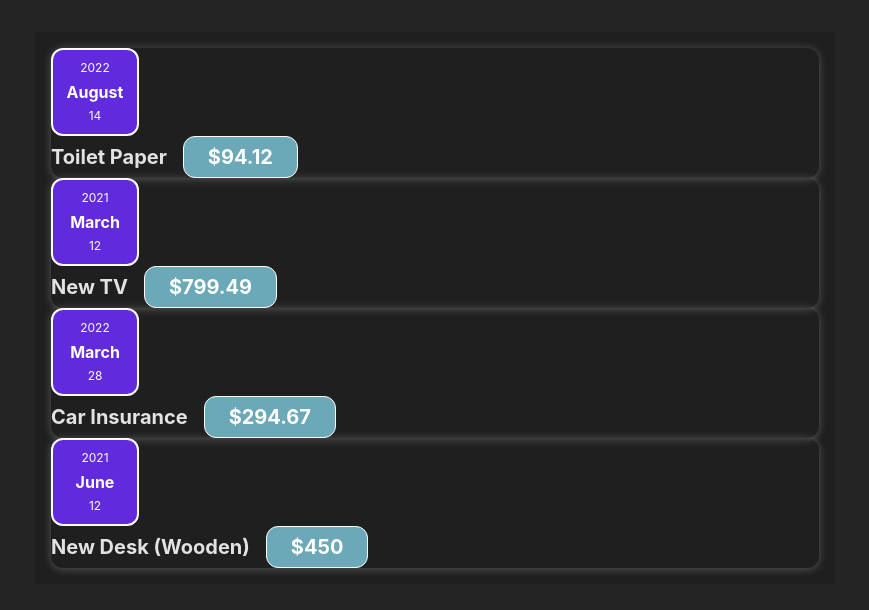
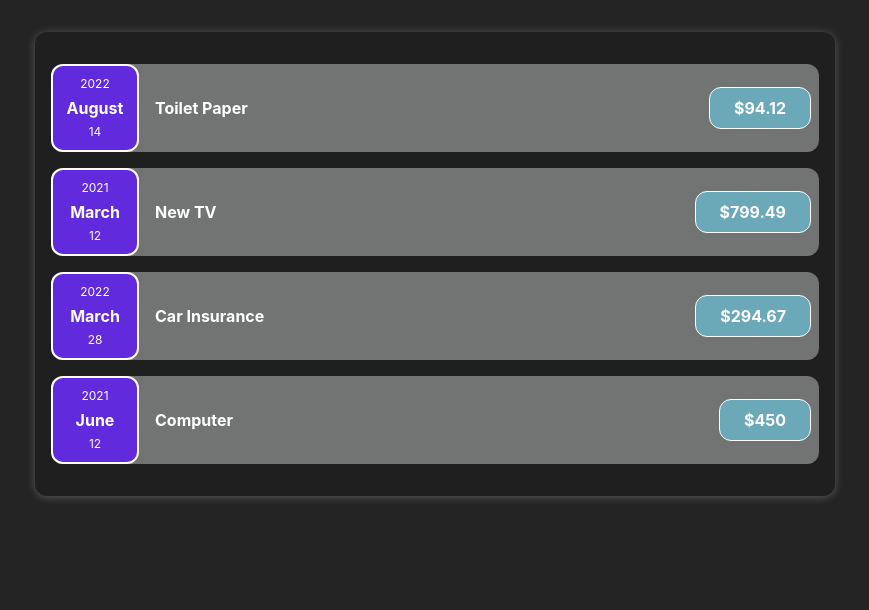
Before and after one commit to metalhead5209/react-expense-tracker, a React (Vite) app: page / in a window 1280 px wide. Shown: the top 610 px of the page, without its empty margins (205-1074 px from the left). Built offline with nearby package versions, Linux system fonts and the light colour scheme.

Commit message:
used card component as container and set props as children

```diff
--- a/src/App.jsx
+++ b/src/App.jsx
@@ -18,7 +18,7 @@ function App() {
     },
     {
       id: "e4",
-      title: "New Desk (Wooden)",
+      title: "Computer",
       amount: 450,
       date: new Date(2021, 5, 12),
     },
--- a/src/components/Card/Card.jsx
+++ b/src/components/Card/Card.jsx
@@ -2,8 +2,9 @@ import React from 'react';
 import './Card.css';
 
 const Card = (props) => {
+  const classes = 'card ' + props.className;
   return (
-    <div className='Card'>
+    <div className={classes}>
         {props.children}
     </div>
   )
--- a/src/components/ExpenseDate/ExpenseDate.css
+++ b/src/components/ExpenseDate/ExpenseDate.css
@@ -23,3 +23,10 @@
     font-size: 1.5rem;
     font-weight: bold;
   }
+
+  @media (max-width: 440px) {
+    .expense-date {
+      width: 5rem;
+      height: 5rem;
+    }
+  }
--- a/src/components/ExpenseItem/ExpenseItem.css
+++ b/src/components/ExpenseItem/ExpenseItem.css
@@ -2,10 +2,9 @@
     display: flex;
     justify-content: space-between;
     align-items: center;
-    /* box-shadow: 0 2px 8px rgba(0,0,0,0.25); */
     padding: 0.5 rem;
     margin: 1rem 0;
-    /* border-radius: 12px; */
+    border-radius: 12px;
     background-color: #727474;
 }
 
@@ -35,6 +34,7 @@
     border: 1px solid white;
     padding: 0.5rem;
     border-radius: 12px;
+    margin: .5rem;
   }
 
   @media (min-width: 580px) {
@@ -46,11 +46,11 @@
     }
 
     .expense-item__description h2 {
-      font-size: 1.25rem;
+      font-size: 1rem;
     }
 
     .expense-item__price {
-      font-size: 1.25rem;
+      font-size: 1 rem;
       padding: 0.5rem 1.5rem;
     }
   }
--- a/src/components/Expenses/Expenses.jsx
+++ b/src/components/Expenses/Expenses.jsx
@@ -1,10 +1,11 @@
 import React from "react";
 import "./expenses.css";
 import ExpenseItem from "../ExpenseItem/ExpenseItem";
+import Card from "../Card/Card";
 
 const Expenses = (props) => {
   return (
-    <div className="expenses">
+    <Card className="expenses">
       <ExpenseItem
         title={props.items[0].title}
         amount={props.items[0].amount}
@@ -28,7 +29,7 @@ const Expenses = (props) => {
         amount={props.items[3].amount}
         date={props.items[3].date}
       />
-    </div>
+    </Card>
   );
 };
 
--- a/src/components/Expenses/expenses.css
+++ b/src/components/Expenses/expenses.css
@@ -4,4 +4,6 @@
     margin: 2rem auto;
     width: 50rem;
     max-width: 95%;
+    border-radius: 12px;
+    box-shadow: 0 1px 8px rgba(255, 255, 255, 0.25);
   }
```
